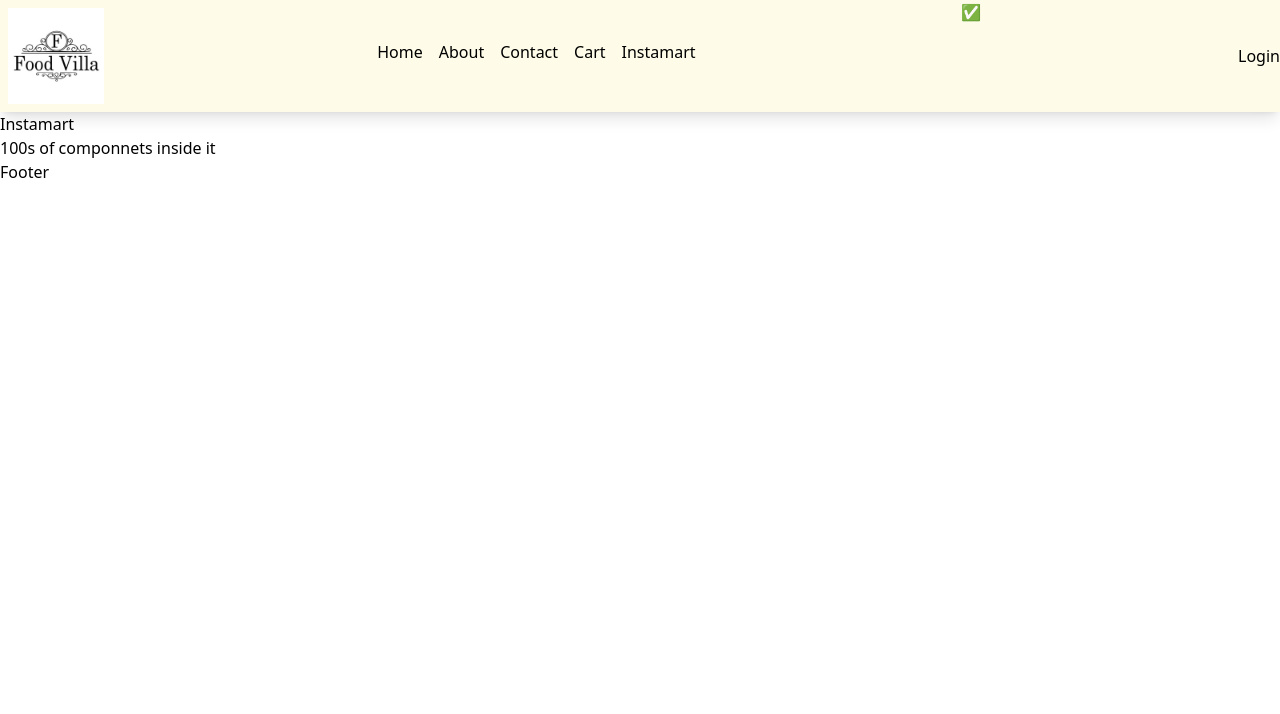
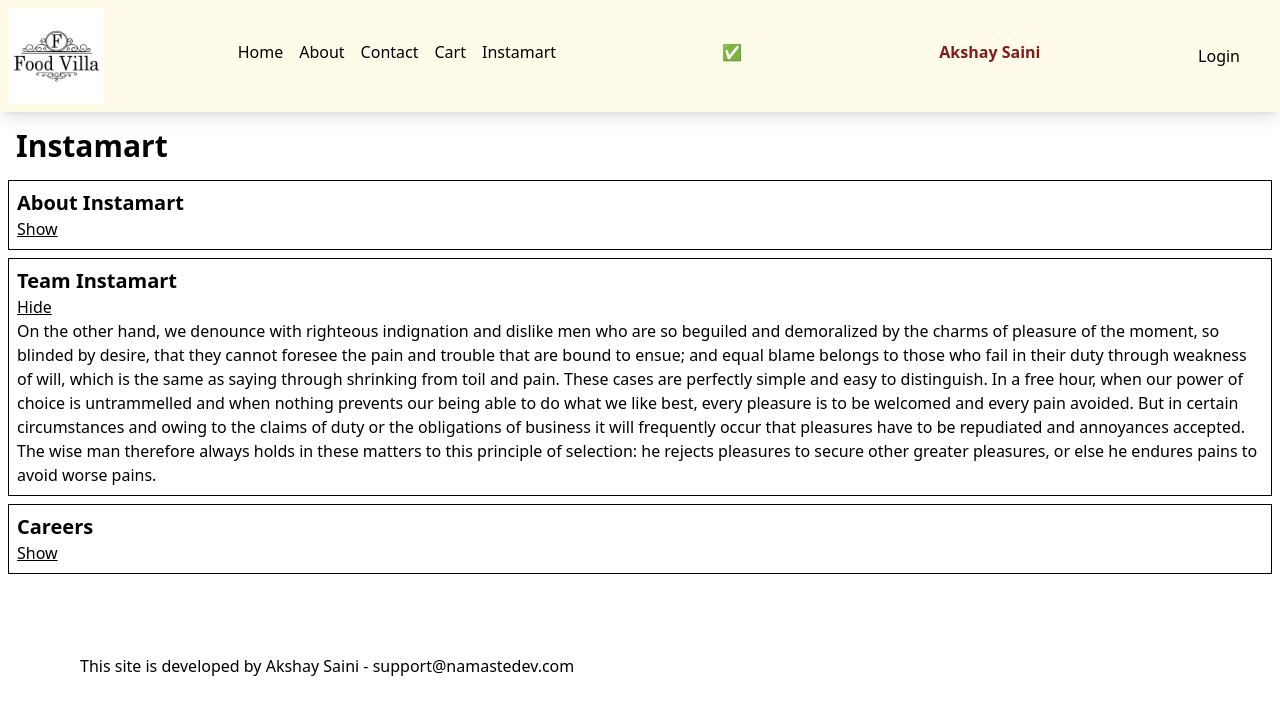
Before and after one commit to satyamkota/Namaste-React, a React (Vite) app: page /instamart in a window 1280 px wide. Shown: the top 714 px of the page. Built offline with nearby package versions, Linux system fonts and the light colour scheme.

Commit message:
Chapter 13

```diff
--- a/src/App.js
+++ b/src/App.js
@@ -1,4 +1,4 @@
-import React, { lazy, Suspense } from "react";
+import React, { lazy, Suspense, useEffect, useState } from "react";
 import ReactDOM from "react-dom/client";
 import Header from "./components/Header";
 import Body from "./components/Body";
@@ -9,6 +9,7 @@
 import RestaurantMenu from "./components/RestrauntMenu";
 import Profile from "./components/Profile";
 import Shimmer from "./components/Shimmer";
+import UserContext from "./utils/UserContext";
 
 const Instamart = lazy(() => import("./components/Instamart"));
 const About = lazy(() => import("./components/About"));
@@ -20,11 +21,23 @@
 // Dynamic Import
 
 const AppLayout = () => {
+  const [user, setUser] = useState({
+    name: "Akshay Saini",
+    email: "support@namastedev.com",
+  });
+
   return (
     <>
-      <Header />
-      <Outlet />
-      <Footer />
+      <UserContext.Provider
+        value={{
+          user: user,
+          setUser: setUser,
+        }}
+      >
+        <Header />
+        <Outlet />
+        <Footer />
+      </UserContext.Provider>
     </>
   );
 };
--- a/src/components/About.js
+++ b/src/components/About.js
@@ -2,6 +2,7 @@
 import ProfileFunctionalComponet from "./Profile";
 import Profile from "./ProfileClass";
 import { Component } from "react";
+import UserContext from "../utils/UserContext";
 
 class About extends Component {
   constructor(props) {
@@ -18,6 +19,15 @@
     return (
       <div>
         <h1>About Us Page</h1>
+
+        <UserContext.Consumer>
+          {({ user }) => (
+            <h4 className="font-bold text-xl p-10">
+              {user.name}- {user.email}
+            </h4>
+          )}
+        </UserContext.Consumer>
+
         <p>
           This is the Namaste React Live Course Chapter 07 - Finding the Path 🚀
         </p>
--- a/src/components/Body.js
+++ b/src/components/Body.js
@@ -1,15 +1,17 @@
 import { restaurantList } from "../contants";
 import RestaurantCard from "./RestaurantCard";
-import { useState, useEffect } from "react";
+import { useState, useEffect, useContext } from "react";
 import Shimmer from "./Shimmer";
 import { Link } from "react-router-dom";
 import { filterData } from "../utils/helper";
 import useOnline from "../utils/useOnline";
+import UserContext from "../utils/UserContext";
 
 const Body = () => {
   const [allRestaurants, setAllRestaurants] = useState([]);
   const [filteredRestaurants, setFilteredRestaurants] = useState([]);
   const [searchText, setSearchText] = useState("");
+  const {user, setUser} = useContext(UserContext);
 
   useEffect(() => {
     getRestaurants();
@@ -23,13 +25,6 @@
     setAllRestaurants(json?.data?.cards[2]?.data?.data?.cards);
     setFilteredRestaurants(json?.data?.cards[2]?.data?.data?.cards);
   }
-  // const isOnline = useOnline();
-
-  // if (!isOnline) {
-  //   return <h1>🔴 Offline, please check your internet connection!!</h1>;
-  // }
-
-  // not render component (Early return)
   if (!allRestaurants) return null;
 
   return allRestaurants?.length === 0 ? (
@@ -57,6 +52,18 @@
         >
           Search
         </button>
+        <input value={user.name} onChange= {
+          e => setUser({
+            ...user,
+            name: e.target.value,
+          })
+        }></input>
+        <input className="ml-5 w-80" value={user.email} onChange= {
+          e => setUser({
+            ...user,
+            email: e.target.value,
+          })
+        }></input>
       </div>
       <div className="flex flex-wrap ">
         {/* You have to write logic for NO restraunt fount here */}
--- a/src/components/Footer.js
+++ b/src/components/Footer.js
@@ -1,5 +1,14 @@
+import { useContext } from "react";
+import UserContext from "../utils/UserContext";
+
 const Footer = () => {
-    return <h4>Footer</h4>;
-  };
+  const { user } = useContext(UserContext);
 
-  export default Footer;
+  return (
+    <h4 className="p-10 m-10">
+      This site is developed by {user.name} - {user.email}
+    </h4>
+  );
+};
+
+export default Footer;
--- a/src/components/Header.js
+++ b/src/components/Header.js
@@ -1,7 +1,8 @@
-import { useState } from "react";
+import { useState, useContext } from "react";
 import Logo from "../assets/img/foodvilla.png";
 import { Link } from "react-router-dom";
 import useOnline from "../utils/useOnline";
+import UserContext from "../utils/UserContext";
 
 // SPA - Single Page Application???
 // Client Side Routing
@@ -16,6 +17,8 @@
   const [isLoggedIn, setIsLoggedIn] = useState(false);
 
   const isOnline = useOnline();
+
+  const { user } = useContext(UserContext);
 
   return (
     <div className="flex justify-between bg-pink-50 shadow-lg sm:bg-blue-50 md:bg-yellow-50">
@@ -38,11 +41,12 @@
           </Link>
         </ul>
       </div>
-      <h1>{isOnline ? "✅" : "🔴"}</h1>
+      <h1 className="p-10">{isOnline ? "✅" : "🔴"}</h1>
+      <span className="p-10 font-bold text-red-900">{user.name}</span>
       {isLoggedIn ? (
         <button onClick={() => setIsLoggedIn(false)}>Logout</button>
       ) : (
-        <button onClick={() => setIsLoggedIn(true)}>Login</button>
+        <button className="pr-10" onClick={() => setIsLoggedIn(true)}>Login</button>
       )}
     </div>
   );
--- a/src/components/Instamart.js
+++ b/src/components/Instamart.js
@@ -1,8 +1,67 @@
+import { useState } from "react";
+
+const Section = ({ title, description, isVisible, setIsVisible }) => {
+  return (
+    <div className="border border-black p-2 m-2">
+      <h3 className="font-bold text-xl">{title}</h3>
+      {isVisible ? (
+        <button
+          onClick={() => setIsVisible(false)}
+          className="cursor-pointer underline"
+        >
+          Hide
+        </button>
+      ) : (
+        <button
+          onClick={() => setIsVisible(true)}
+          className="cursor-pointer underline"
+        >
+          Show
+        </button>
+      )}
+
+      {isVisible && <p>{description}</p>}
+    </div>
+  );
+};
+
 const Instamart = () => {
+  const [visibleSection, setIsVisibleSection] = useState("team");
   return (
     <div>
-        <h1>Instamart</h1>
-        <h1>100s of componnets inside it</h1>
+      <h1 className="text-3xl p-2 m-2 font-bold"> Instamart</h1>
+      <Section
+        title={"About Instamart"}
+        description={
+          "On the other hand, we denounce with righteous indignation and dislike men who are so beguiled and demoralized by the charms of pleasure of the moment, so blinded by desire, that they cannot foresee the pain and trouble that are bound to ensue; and equal blame belongs to those who fail in their duty through weakness of will, which is the same as saying through shrinking from toil and pain. These cases are perfectly simple and easy to distinguish. In a free hour, when our power of choice is untrammelled and when nothing prevents our being able to do what we like best, every pleasure is to be welcomed and every pain avoided. But in certain circumstances and owing to the claims of duty or the obligations of business it will frequently occur that pleasures have to be repudiated and annoyances accepted. The wise man therefore always holds in these matters to this principle of selection: he rejects pleasures to secure other greater pleasures, or else he endures pains to avoid worse pains."
+        }
+        isVisible={visibleSection === "about"}
+        setIsVisible={() => setIsVisibleSection("about")}
+      />
+
+      <Section
+        title={"Team Instamart"}
+        description={
+          "On the other hand, we denounce with righteous indignation and dislike men who are so beguiled and demoralized by the charms of pleasure of the moment, so blinded by desire, that they cannot foresee the pain and trouble that are bound to ensue; and equal blame belongs to those who fail in their duty through weakness of will, which is the same as saying through shrinking from toil and pain. These cases are perfectly simple and easy to distinguish. In a free hour, when our power of choice is untrammelled and when nothing prevents our being able to do what we like best, every pleasure is to be welcomed and every pain avoided. But in certain circumstances and owing to the claims of duty or the obligations of business it will frequently occur that pleasures have to be repudiated and annoyances accepted. The wise man therefore always holds in these matters to this principle of selection: he rejects pleasures to secure other greater pleasures, or else he endures pains to avoid worse pains."
+        }
+        isVisible={visibleSection === "team"}
+        setIsVisible={() => setIsVisibleSection("team")}
+      />
+
+      <Section
+        title={"Careers "}
+        description={
+          "On the other hand, we denounce with righteous indignation and dislike men who are so beguiled and demoralized by the charms of pleasure of the moment, so blinded by desire, that they cannot foresee the pain and trouble that are bound to ensue; and equal blame belongs to those who fail in their duty through weakness of will, which is the same as saying through shrinking from toil and pain. These cases are perfectly simple and easy to distinguish. In a free hour, when our power of choice is untrammelled and when nothing prevents our being able to do what we like best, every pleasure is to be welcomed and every pain avoided. But in certain circumstances and owing to the claims of duty or the obligations of business it will frequently occur that pleasures have to be repudiated and annoyances accepted. The wise man therefore always holds in these matters to this principle of selection: he rejects pleasures to secure other greater pleasures, or else he endures pains to avoid worse pains."
+        }
+        isVisible={visibleSection === "career"}
+        setIsVisible={() => setIsVisibleSection("career")}
+      />
+
+      {/* <AboutInstaMart/>
+      <DetailsofInstaart/>
+      <TeamInstamart/>
+      <Product/>
+      <Careers/> */}
     </div>
   );
 };
--- a/src/components/RestaurantCard.js
+++ b/src/components/RestaurantCard.js
@@ -1,4 +1,6 @@
 import { IMG_CDN_URL } from "../contants";
+import { useContext } from "react";
+import UserContext from "../utils/UserContext";
 
 const RestrauntCard = ({
   name,
@@ -6,12 +8,16 @@
   cloudinaryImageId,
   lastMileTravelString,
 }) => {
+  const { user } = useContext(UserContext);
   return (
     <div className="w-56 p-2 m-2 shadow-lg bg-pink-50">
       <img src={IMG_CDN_URL + cloudinaryImageId} />
       <h2 className="font-bold text-xl">{name}</h2>
       <h3>{cuisines.join(", ")}</h3>
-      <h4>{lastMileTravelString} minutes</h4>
+      <h4>{lastMileTravelString}</h4>
+      <h5 className="font-bold">
+        {user.name} - {user.email}
+      </h5>
     </div>
   );
 };
--- /dev/null
+++ b/src/utils/UserContext.js
@@ -0,0 +1,12 @@
+import { createContext } from "react";
+
+const UserContext = createContext({
+  user: {
+    name: "Dummy Name",
+    email: "dummy@gmail.com",
+  },
+});
+
+UserContext.displayName = "UserContext";
+
+export default UserContext;
```
Also changed, not shown: 1 other file (tests, documents, lock files or other folders). Lines whose indentation alone changed are shown as unchanged.
